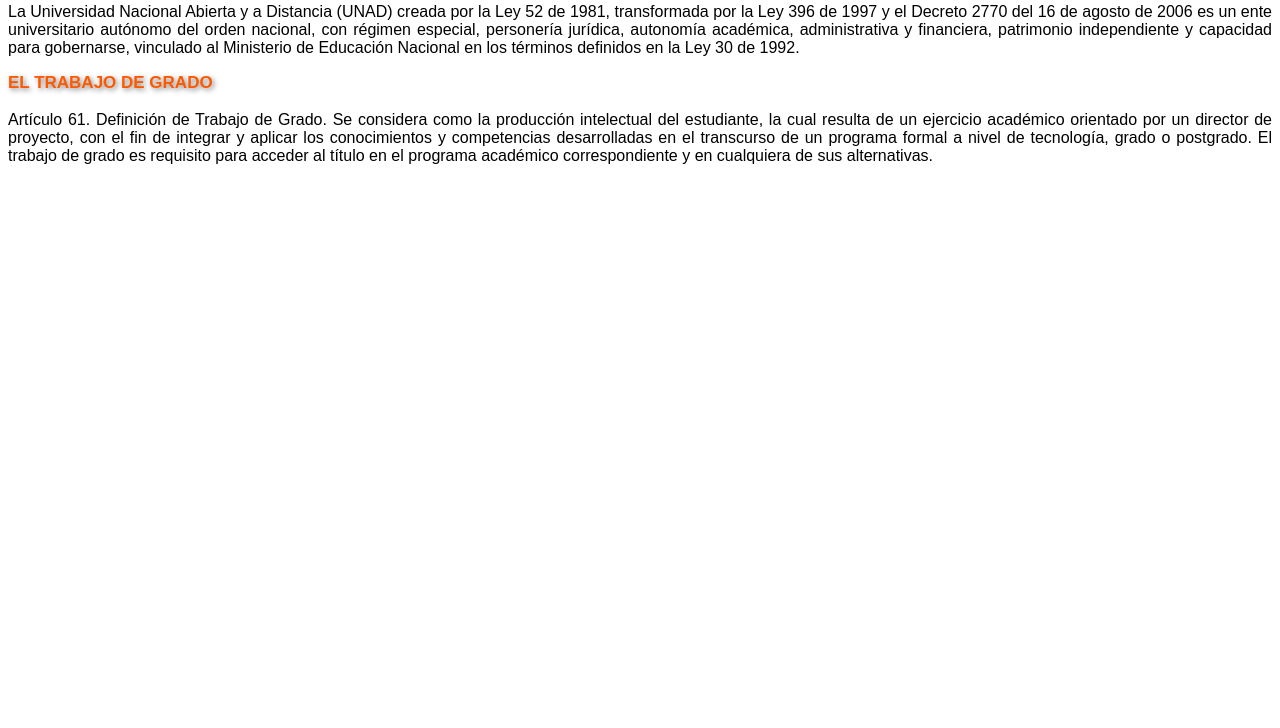
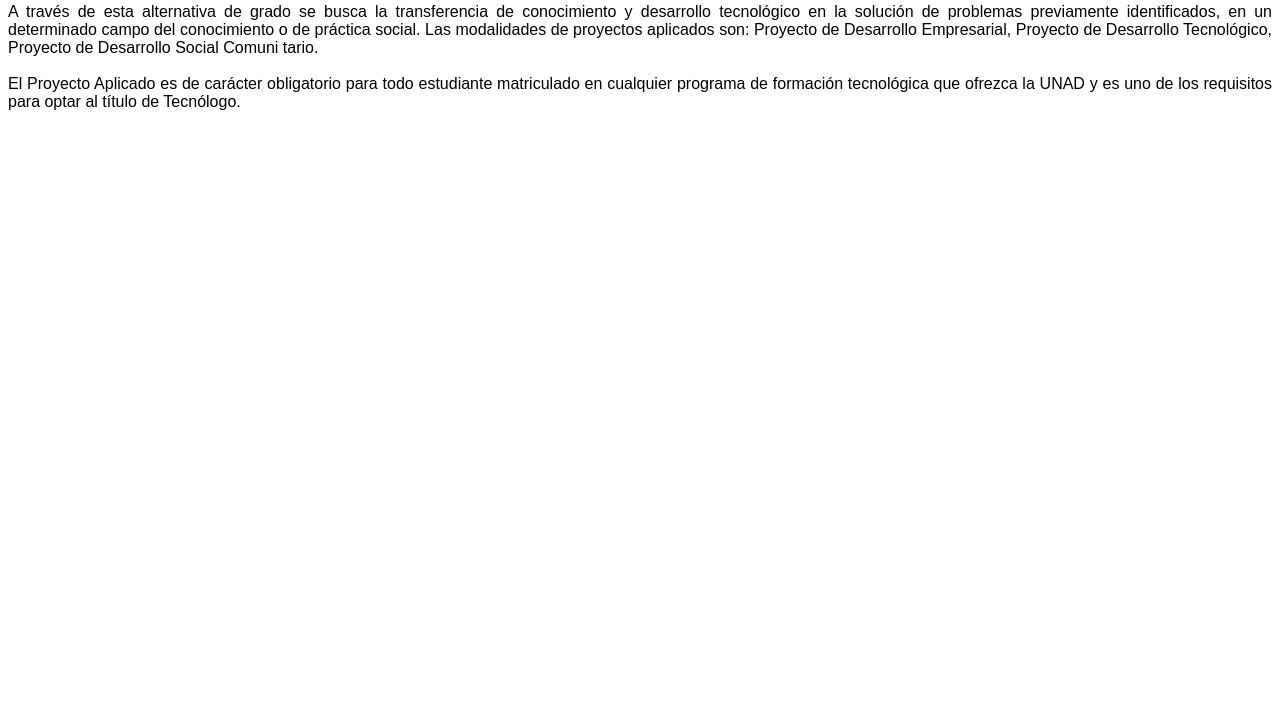
Before and after one commit to gbarrios1989/proyectogrado, a plain HTML site: page pages/proyectoaplicado.html in a window 1280 px wide. Shown: the part 72-800 px from the top of the page. Drawn offline with Linux system fonts and the light colour scheme.

Commit message:
Alternativas

```diff
--- a/pages/proyectoaplicado.html
+++ b/pages/proyectoaplicado.html
@@ -17,27 +17,18 @@
 
      <body>
 
-			<h4 id="titulo">NORMATIVIDAD</h4><br>
+			<h4 id="titulo">PROYECTO APLICADO</h4><br>
 				<p id="parrafo">
-					La  Universidad  Nacional  Abierta  y  a  Distancia  (UNAD)  creada  por  la  Ley  52  de
-					1981, transformada por la Ley 396 de 1997 y el Decreto 2770 del 16 de agosto de
-					2006 es un ente universitario autónomo del orden nacional, con régimen especial,
-					personería  jurídica,  autonomía  académica,  administrativa  y  financiera,  patrimonio
-					independiente y capacidad para gobernarse, vinculado al Ministerio de Educación
-					Nacional en los términos definidos en la Ley 30 de 1992.
-				</p>
-
-			<h5>EL TRABAJO DE GRADO</h5><br>
-
-				<p id="parrafo">
-
-					Artículo 61. Definición de  Trabajo de  Grado. Se considera como la producción
-						intelectual  del  estudiante,  la  cual  resulta  de  un  ejercicio  académico  orientado  por
-						un  director  de  proyecto,  con  el  fin  de  integrar  y  aplicar  los  conocimientos  y
-						competencias  desarrolladas  en  el  transcurso  de  un  programa  formal  a  nivel  de
-						tecnología,  grado o  postgrado.  El  trabajo  de  grado  es  requisito  para  acceder  al
-						título   en   el   programa   académico   correspondiente   y   en   cualquiera   de   sus
-						alternativas.
+					A través  de  esta  alternativa  de  grado  se  busca  la
+					transferencia   de   conocimiento   y   desarrollo   tecnológico   en   la   solución
+					de problemas previamente identificados, en un determinado campo del conocimiento
+					o  de  práctica  social.  Las  modalidades  de  proyectos  aplicados  son:  Proyecto  de
+					Desarrollo Empresarial, Proyecto de Desarrollo Tecnológico,
+					Proyecto de Desarrollo Social Comuni
+					tario.<br><br>
+					El  Proyecto  Aplicado  es  de  carácter  obligatorio  para  todo  estudiante  matriculado
+					en cualquier programa de formación tecnológica que ofrezca la UNAD y es uno de
+					los requisitos para optar al título de Tecnólogo.
 				</p>
 
 		     </body>
```
Also changed, not shown: index.html (+1 -2 lines).
